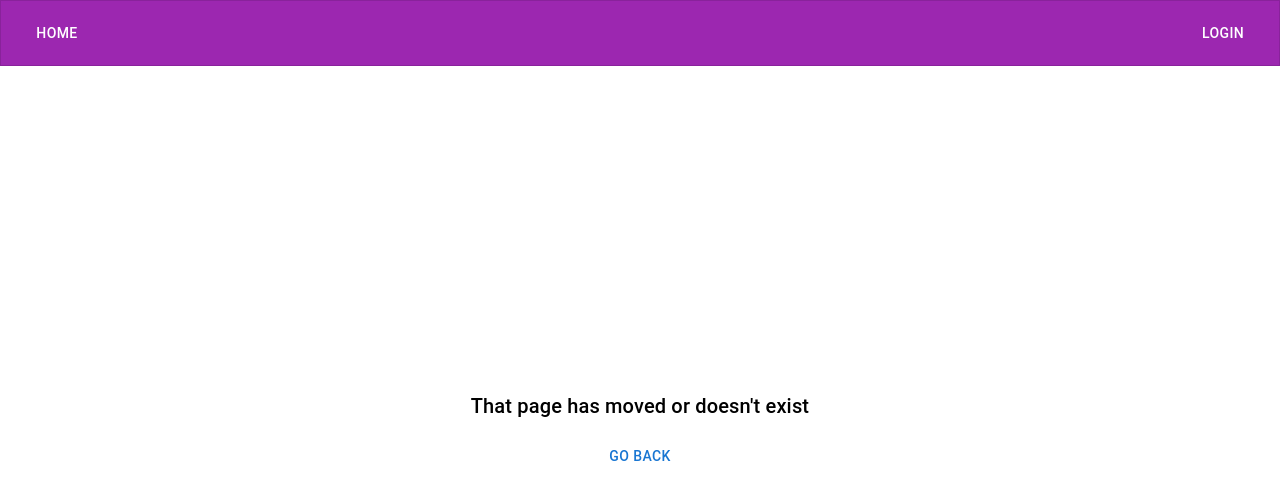
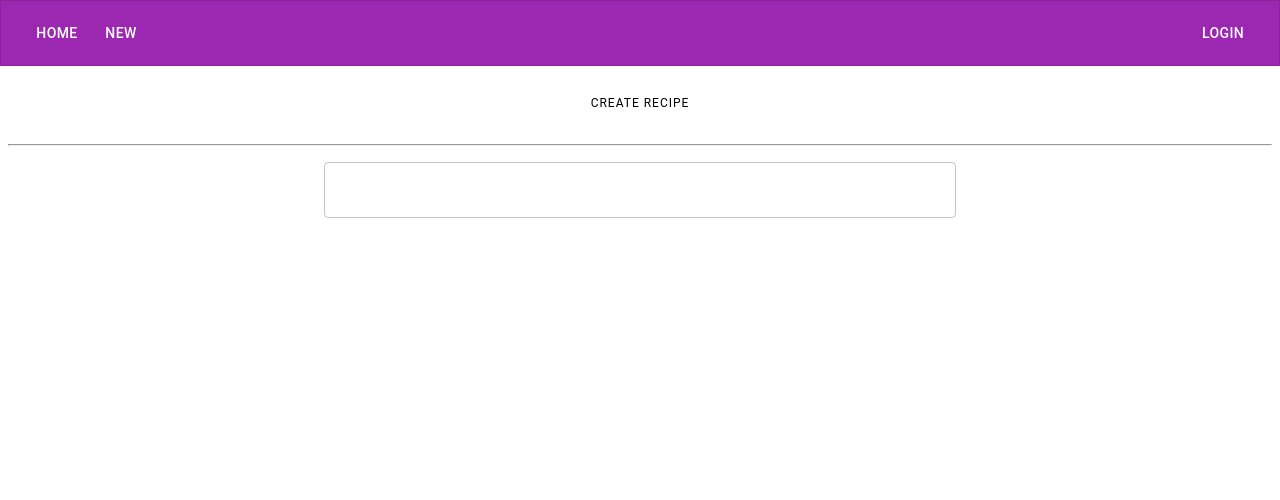
Before and after one commit to mdnrosen/recipesme-front, a React (Vite) app: page /new in a window 1280 px wide. Shown: the top 500 px of the page. Built offline with nearby package versions, Linux system fonts and the light colour scheme.

Commit message:
set up initially and some other tweaks

```diff
--- a/src/App.tsx
+++ b/src/App.tsx
@@ -5,6 +5,7 @@ import { Home } from './pages/Home.js'
 import { NotFound } from './pages/NotFound.js'
 import { Navbar } from './components/Navbar.js'
 import { Recipe } from './pages/Recipe.js'
+import { CreateRecipe } from './pages/CreateRecipe.js'
 import './App.css'
 
 function App() {
@@ -21,6 +22,7 @@ function App() {
           <Routes>
             <Route path="/" element={<Home />} />
             <Route path="/:id/view" element={<Recipe />} />
+            <Route path="/new" element={<CreateRecipe />} />
             <Route path="*" element={<NotFound />} />
           </Routes>
         </Box>
--- a/src/Components/Navbar.tsx
+++ b/src/Components/Navbar.tsx
@@ -1,4 +1,4 @@
-import { AppBar, Button, Toolbar } from '@mui/material'
+import { AppBar, Box, Button, Toolbar } from '@mui/material'
 import { useNavigate } from 'react-router-dom'
 
 export const Navbar = () => {
@@ -10,7 +10,11 @@ export const Navbar = () => {
   return (
     <AppBar color="secondary" variant="outlined">
         <Toolbar sx={{ display: 'flex', justifyContent: 'space-between' }}>
-            <Button onClick={() => handleClick('/')}variant="text" color="inherit">Home</Button>
+            <Box>
+                <Button onClick={() => handleClick('/')}variant="text" color="inherit">Home</Button>
+                <Button onClick={() => handleClick('/new')}variant="text" color="inherit">New</Button>
+
+            </Box>
             <Button variant="text" color="inherit">Login</Button>
         </Toolbar>
     </AppBar>
--- a/src/Components/RecipeCard.tsx
+++ b/src/Components/RecipeCard.tsx
@@ -17,7 +17,7 @@ export const RecipeCard = (recipe: TRecipe) => {
   return (
     <CardActionArea
         onClick={() => handleClick(recipe.id)}
-    sx={{ m: 1, minWidth: 275, maxWidth: 300 }} >
+    sx={{ m: 1, minWidth: 300, maxWidth: 325 }} >
         <Card>
             <CardContent>
                 <CardMedia
--- /dev/null
+++ b/src/Components/RecipeForm.tsx
@@ -0,0 +1,10 @@
+import { Box, TextField } from '@mui/material'
+
+export const RecipeForm = () => {
+  return (
+    <Box
+        sx={{ margin: "auto", width: { xs: "90%", md: "50%" }, mt: 2}}
+    >        <TextField fullWidth />
+    </Box>
+  )
+}
--- /dev/null
+++ b/src/Pages/CreateRecipe.tsx
@@ -0,0 +1,21 @@
+import React from 'react'
+
+
+import { Box, Toolbar, Typography } from '@mui/material'
+import { RecipeForm } from '../Components/RecipeForm.js'
+
+
+export const CreateRecipe = () => {
+  return (
+    <Box
+
+    >
+        <Toolbar sx={{ display: 'flex', justifyContent: 'center' }}>
+            <Typography variant="overline" component="div" >Create Recipe</Typography>
+        </Toolbar>
+        <hr />
+        <RecipeForm />
+    </Box>
+
+  )
+}
--- a/src/Pages/Home.tsx
+++ b/src/Pages/Home.tsx
@@ -12,7 +12,7 @@ export const Home = () => {
         </Toolbar>
         <hr />
 
-        <Box sx={{ display: 'flex', justifyContent: 'flex-start', flexWrap: 'wrap' }}>
+        <Box sx={{ display: 'flex', justifyContent: 'center', flexWrap: 'wrap' }}>
             {recipes.map(recipe => (
                 <RecipeCard  key={recipe.id} {...recipe} />
             ))}
```
